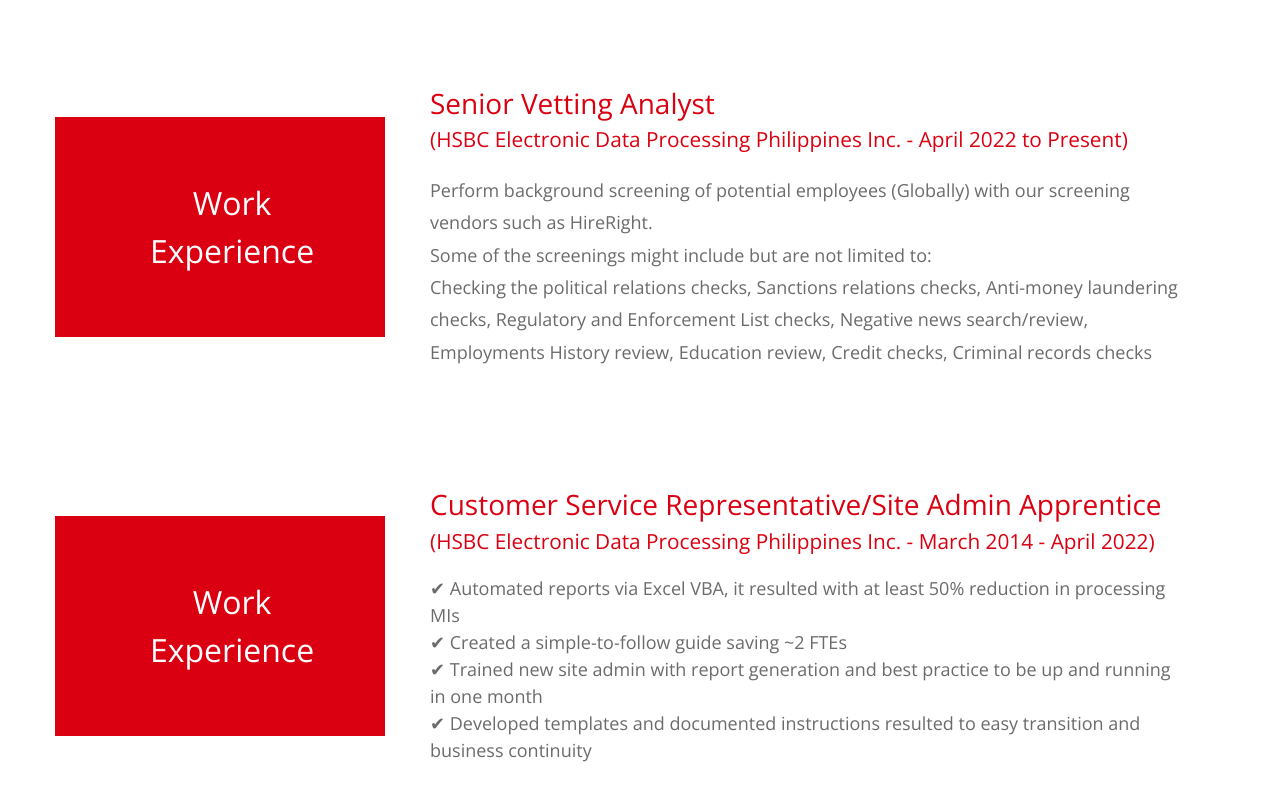
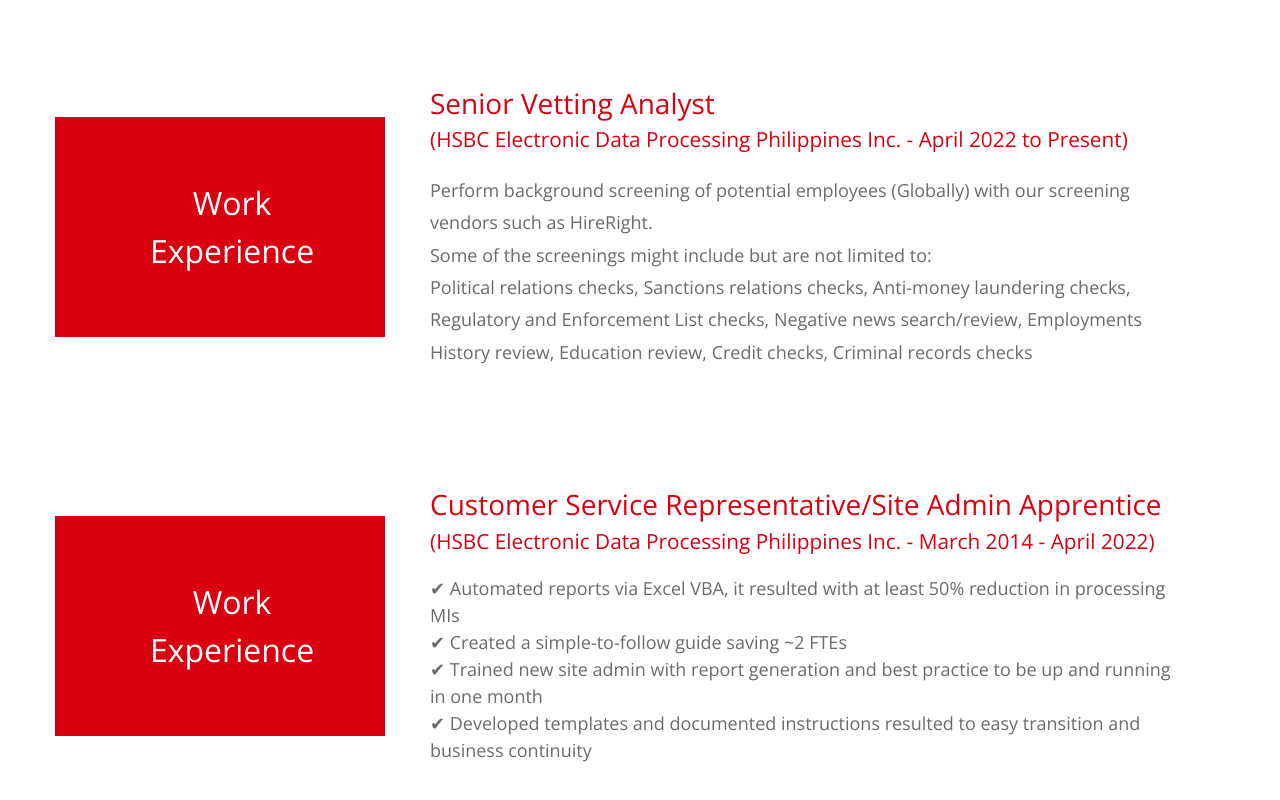
Before and after one commit to decreo17/myprofile, a plain HTML site: page index.html in a window 1280 px wide. Shown: the part 2087-2887 px from the top of the page. Drawn offline with nearby package versions, Linux system fonts and the light colour scheme.

Commit message:
update vetting checks and linking script adjustment

```diff
--- a/index.html
+++ b/index.html
@@ -16,8 +16,6 @@
       padding: 0;
     }
     </style>
-    <script src="https://platform.linkedin.com/badges/js/profile.js" async defer type="text/javascript"></script>
-
 <!--
 Mini Profile Template
 https://templatemo.com/tm-530-mini-profile
@@ -142,7 +140,7 @@
                 <p class="mb-0">
                   Perform background screening of potential employees (Globally) with our screening vendors such as HireRight.<br>
                   Some of the screenings might include but are not limited to:<br>
-                  Checking the political relations checks, Sanctions relations checks, Anti-money laundering checks, Regulatory and Enforcement List checks,
+                  Political relations checks, Sanctions relations checks, Anti-money laundering checks, Regulatory and Enforcement List checks,
                   Negative news search/review,
                   Employments History review,
                   Education review,
@@ -224,6 +222,7 @@
       <!-- container -->
     </div>
     <!-- section -->
+    <script src="https://platform.linkedin.com/badges/js/profile.js" async defer type="text/javascript"></script>
     <script src="js/jquery.min.js"></script>
     <script src="js/parallax.min.js"></script>
     <script>
```
